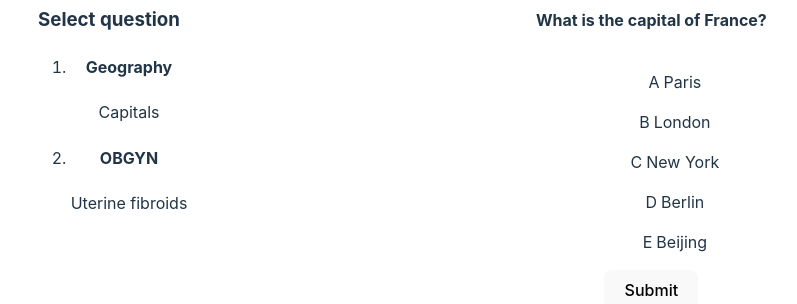
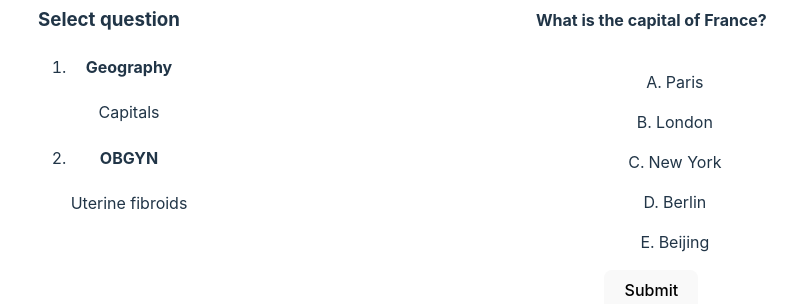
Before and after one commit to BigFatDuck1/final_mb_simple_mcq, a React (Vite) app: page / in a window 1280 px wide. Shown: the part 133-437 px from the top of the page, without its empty margins (75-872 px from the left). Built offline with nearby package versions, Linux system fonts and the light colour scheme.

Commit message:
Cosmetic: changed 'A' to 'A.'

```diff
--- a/src/QuestionPanel.jsx
+++ b/src/QuestionPanel.jsx
@@ -29,7 +29,7 @@ function QuestionPanel({ question, a,b,c,d,e, correct, explanation, showAnswer,
                                 onChange={() => checkboxFunc(document.getElementById(`option_${object_of_options[item]}`))}
                                 className="answer_options_input"
                                 />
-                            <p className="abcde_label">{object_of_options[item]}</p>
+                            <p className="abcde_label">{object_of_options[item]}.</p>
                             <label htmlFor={`option_${object_of_options[item]}`} className="option_label">{item}</label>
                         </li>;
                         return new_option;
```
